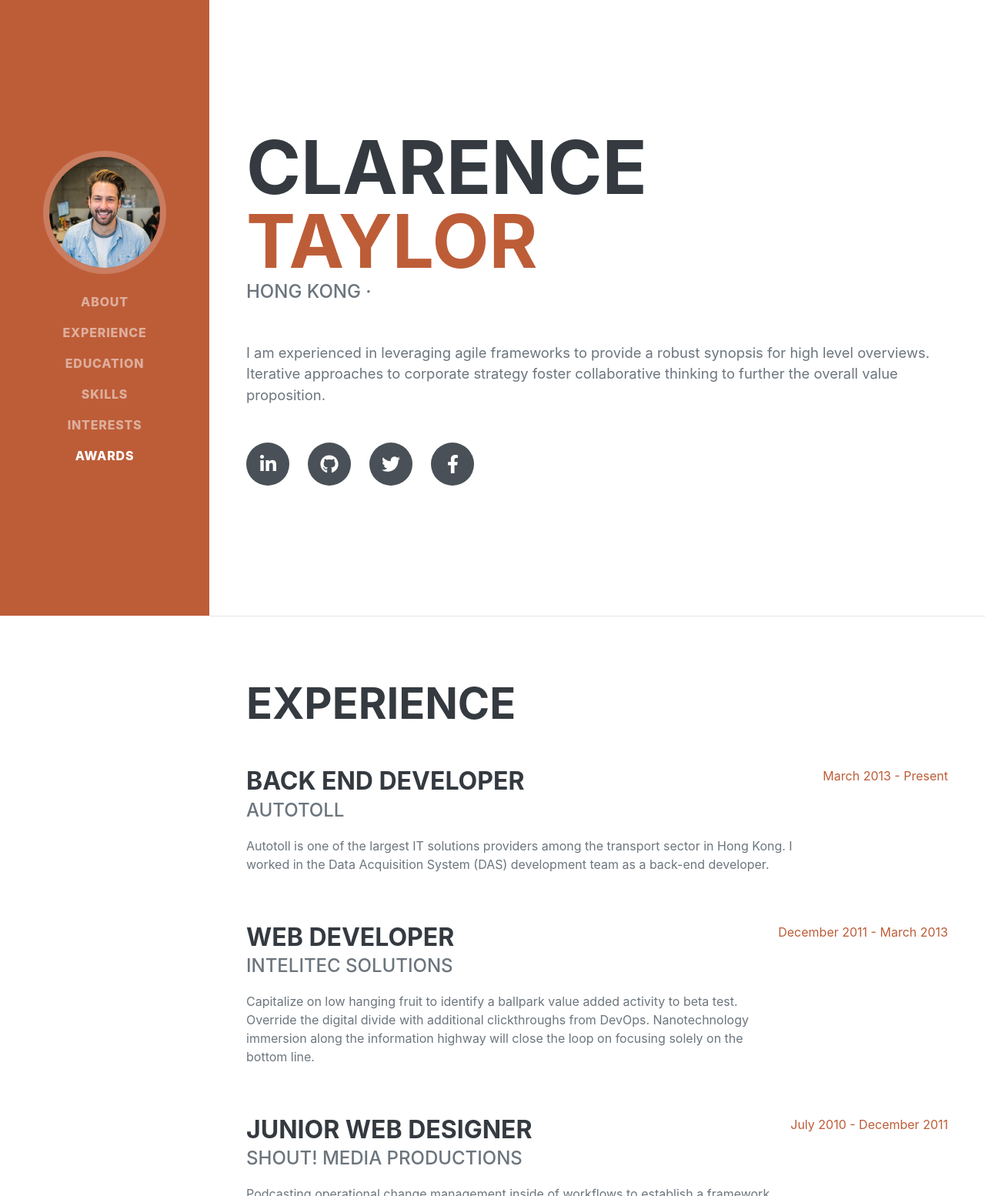
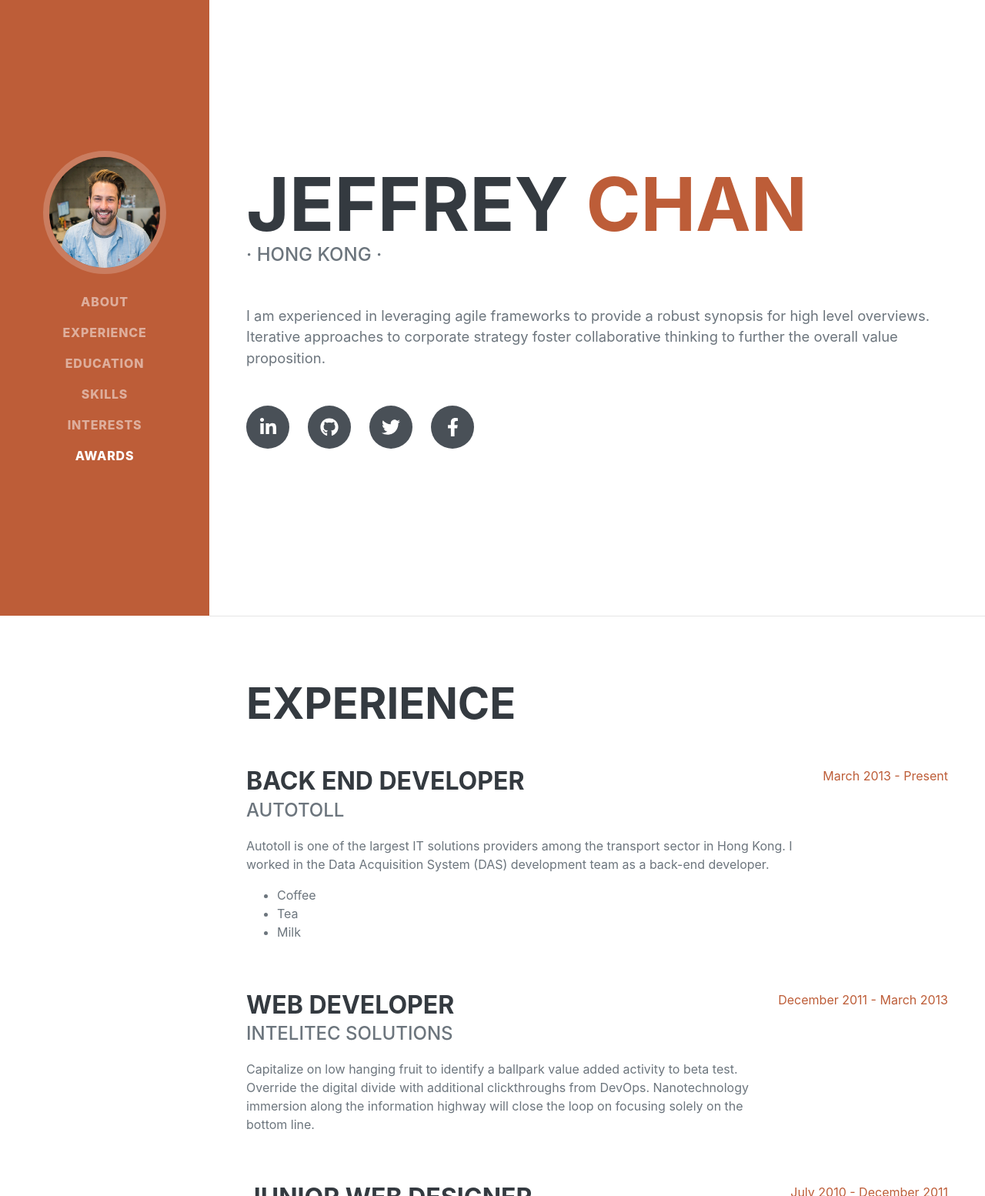
Before and after one commit to Nudkip/CV1, a plain HTML site: page index.html in a window 1280 px wide. Shown: the top 1554 px of the page at 77% size. Drawn offline with nearby package versions, Linux system fonts and the light colour scheme; a web font is replaced by a local one.

Commit message:
Update index.html

```diff
--- a/index.html
+++ b/index.html
@@ -37,8 +37,8 @@
             <!-- About-->
             <section class="resume-section" id="about">
                 <div class="resume-section-content">
-                    <h1 class="mb-0">Clarence <span class="text-primary">Taylor</span></h1>
-                    <div class="subheading mb-5"> Hong Kong ·</div>
+                    <h1 class="mb-0">Jeffrey <span class="text-primary">Chan</span></h1>
+                    <div class="subheading mb-5">· Hong Kong ·</div>
                     <p class="lead mb-5">I am experienced in leveraging agile frameworks to provide a robust synopsis for high level overviews. Iterative approaches to corporate strategy foster collaborative thinking to further the overall value proposition.</p>
                     <div class="social-icons">
                         <a class="social-icon" href="#"><i class="fab fa-linkedin-in"></i></a><a class="social-icon" href="#"><i class="fab fa-github"></i></a><a class="social-icon" href="#"><i class="fab fa-twitter"></i></a><a class="social-icon" href="#"><i class="fab fa-facebook-f"></i></a>
@@ -55,6 +55,11 @@
                             <h3 class="mb-0">Back End Developer</h3>
                             <div class="subheading mb-3">Autotoll</div>
                             <p>Autotoll is one of the largest IT solutions providers among the transport sector in Hong Kong. I worked in the Data Acquisition System (DAS) development team as a back-end developer.</p>
+                            <ul>
+                                <li>Coffee</li>
+                                <li>Tea</li>
+                                <li>Milk</li>
+                              </ul>
                         </div>
                         <div class="flex-shrink-0"><span class="text-primary">March 2013 - Present</span></div>
                     </div>
```
